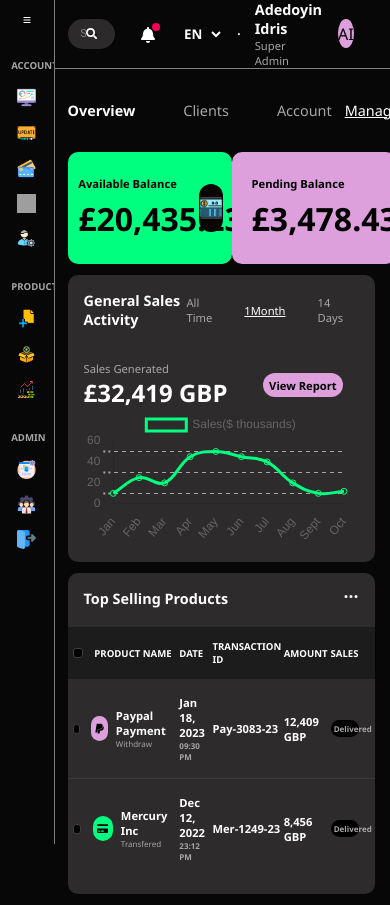
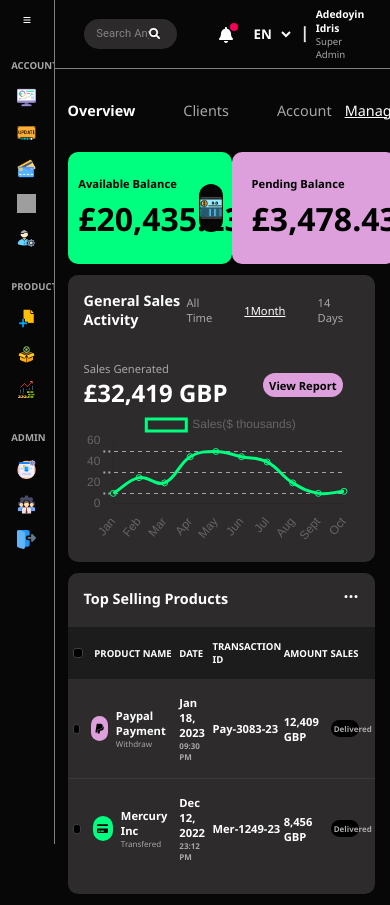
Before and after one commit to DevAdedoyin/monify, a React (Create React App) app: page / in a window 390 px wide. Shown: the top 905 px of the page. Built offline with nearby package versions, Linux system fonts and the light colour scheme; grey boxes are pictures that could not be loaded.

Commit message:
#Responsiveness:::> Desktop: Dashboard Header adjusted

```diff
--- a/src/components/Dashboard/DashboardHeader.module.css
+++ b/src/components/Dashboard/DashboardHeader.module.css
@@ -118,3 +118,68 @@ option {
     text-align: center;
     font-weight: 500;
 }
+
+@media (max-width: 700px) {
+    .inputContainer {
+        width: 70%;
+        padding-left: 4rem;
+    }
+
+    .username {
+        font-size: 0.65rem;
+        font-weight: 600;
+    }
+
+    .rank {
+        font-size: 0.6rem;
+        color: var(--grey-font);
+    }
+
+    .input {
+        width: 70%;
+        font-size: 0.5rem
+    }
+
+    .headerDetailsContainer {
+        display: flex;
+        width: 70%;
+        justify-content: flex-end;
+        align-items: center;
+        padding-right: 2rem;
+    }
+}
+
+@media (max-width: 600px) {
+    .userInitials {
+        font-size: 0.55rem;
+   }
+
+   .profilePicContainer {
+       height: 1.2rem;
+       width: 1.2rem;
+    }
+}
+
+@media (max-width: 570px) {
+    .profilePicContainer {
+        display: none;
+    }
+}
+
+@media (max-width: 540px) {
+    .hr {
+        margin: 0px 0.2rem;
+    }
+
+    .langOptionContainer {
+        margin-left: 1rem;
+    }
+
+    .headerDetailsContainer {
+        display: flex;
+        width: 70%;
+        justify-content: flex-end;
+        align-items: center;
+        padding-right: 1rem;
+    }
+}
```
Also changed, not shown: src/components/Sidebar/NavComponents.module.css (+0 -8 lines).
